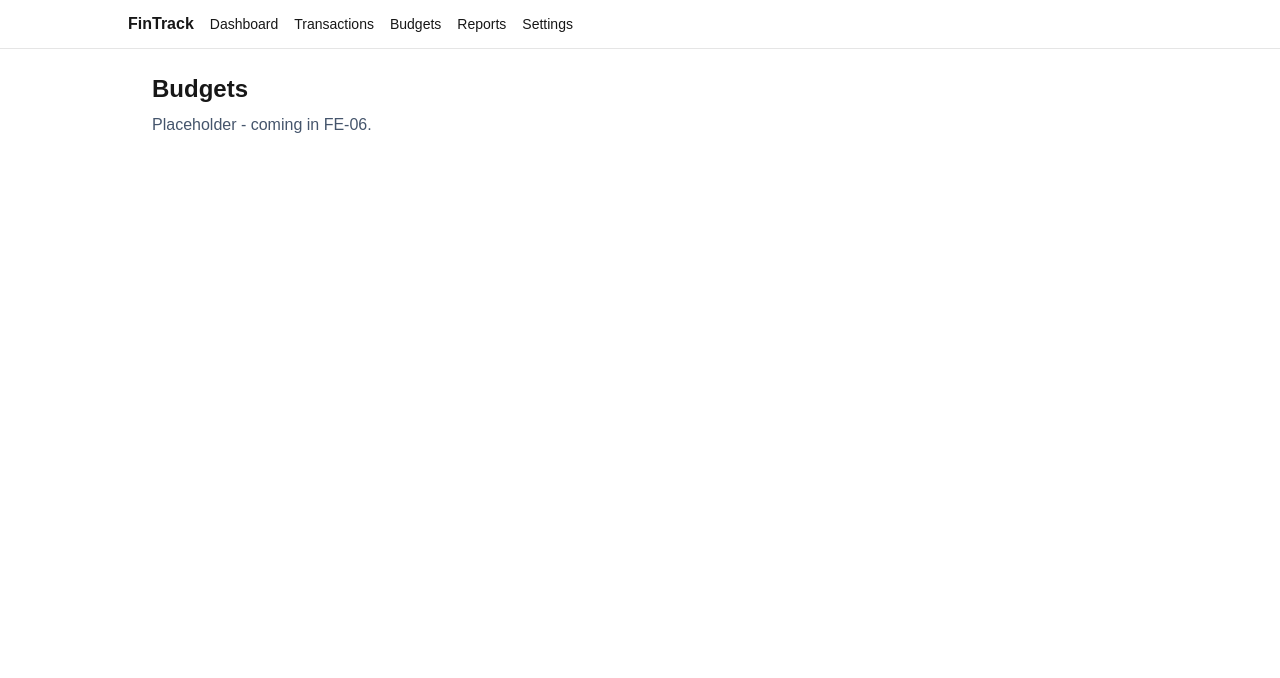
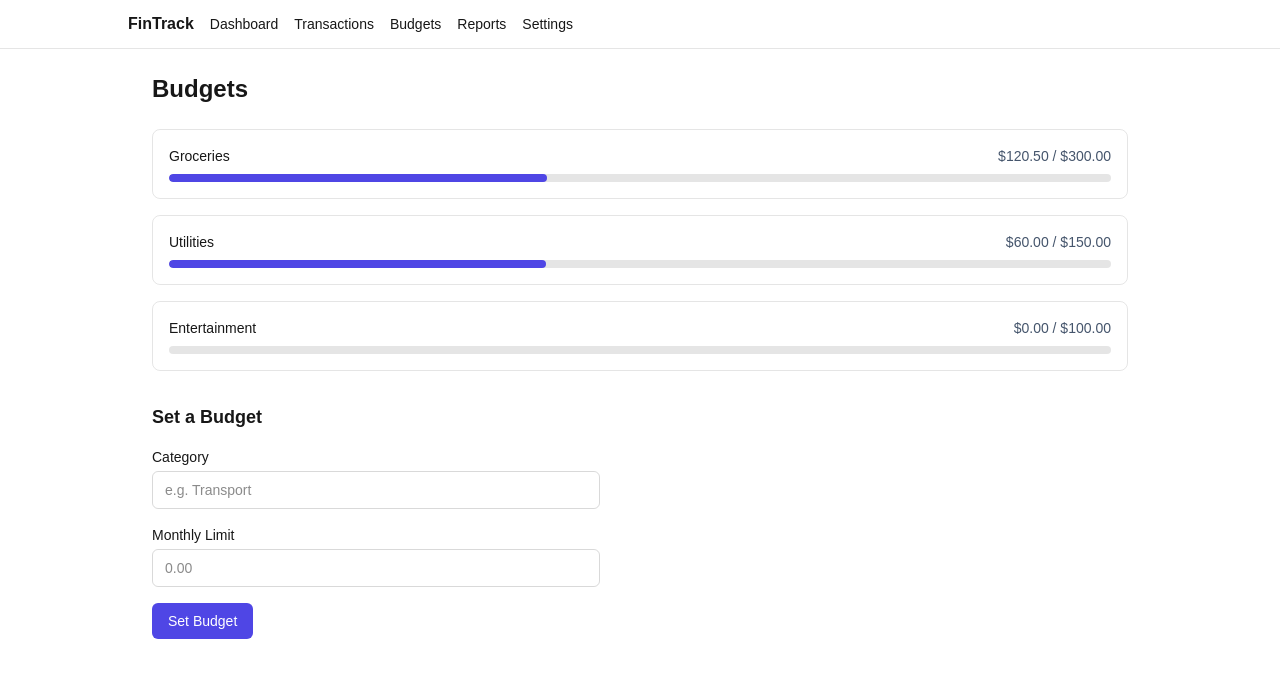
Before and after one commit to Umaimk/personalfinancetracker, a Next.js app: page /budgets in a window 1280 px wide. Shown: the top 678 px of the page. Built offline with nearby package versions, Linux system fonts and the light colour scheme.

Commit message:
Add Budgets page with progress tracking and add-budget form

```diff
--- a/app/budgets/page.tsx
+++ b/app/budgets/page.tsx
@@ -1,8 +1,141 @@
+"use client";
+
+import { useEffect, useState } from "react";
+import { getBudgets, setBudget, getSpentByCategory } from "@/lib/budgets";
+import { Budget } from "@/lib/types";
+
 export default function BudgetsPage() {
+  const [budgets, setBudgets] = useState<Budget[]>([]);
+  const [loaded, setLoaded] = useState(false);
+  const [newCategory, setNewCategory] = useState("");
+  const [newLimit, setNewLimit] = useState("");
+  const [error, setError] = useState<string | null>(null);
+
+  useEffect(() => {
+    setBudgets(getBudgets());
+    setLoaded(true);
+  }, []);
+
+  function handleAdd(e: React.FormEvent) {
+    e.preventDefault();
+    setError(null);
+
+    if (!newCategory.trim()) {
+      setError("Category is required.");
+      return;
+    }
+    const parsedLimit = parseFloat(newLimit);
+    if (isNaN(parsedLimit) || parsedLimit <= 0) {
+      setError("Enter a valid limit greater than 0.");
+      return;
+    }
+
+    setBudget(newCategory.trim(), parsedLimit);
+    setBudgets(getBudgets());
+    setNewCategory("");
+    setNewLimit("");
+  }
+
+  if (!loaded) {
+    return (
+      <div>
+        <h1 className="text-2xl font-bold">Budgets</h1>
+        <p className="mt-2 text-slate-600">Loading...</p>
+      </div>
+    );
+  }
+
   return (
     <div>
       <h1 className="text-2xl font-bold">Budgets</h1>
-      <p className="mt-2 text-slate-600">Placeholder - coming in FE-06.</p>
+
+      {budgets.length === 0 ? (
+        <p className="mt-6 text-slate-600">No budgets set yet.</p>
+      ) : (
+        <ul className="mt-6 space-y-4">
+          {budgets.map((b) => {
+            const spent = getSpentByCategory(b.category);
+            const pct = Math.min((spent / b.limit) * 100, 100);
+            const overBudget = spent > b.limit;
+
+            return (
+              <li key={b.category} className="rounded-lg border border-black/10 p-4">
+                <div className="flex justify-between text-sm">
+                  <span className="font-medium">{b.category}</span>
+                  <span className={overBudget ? "text-expense" : "text-slate-600"}>
+                    ${spent.toFixed(2)} / ${b.limit.toFixed(2)}
+                  </span>
+                </div>
+                <div
+                  className="mt-2 h-2 w-full overflow-hidden rounded-full bg-black/10"
+                  role="progressbar"
+                  aria-valuenow={Math.round(pct)}
+                  aria-valuemin={0}
+                  aria-valuemax={100}
+                  aria-label={`${b.category} budget usage`}
+                >
+                  <div
+                    className={`h-full rounded-full ${overBudget ? "bg-expense" : "bg-brand"}`}
+                    style={{ width: `${pct}%` }}
+                  />
+                </div>
+                {overBudget && (
+                  <p className="mt-1 text-xs text-expense">
+                    Over budget by ${(spent - b.limit).toFixed(2)}
+                  </p>
+                )}
+              </li>
+            );
+          })}
+        </ul>
+      )}
+
+      <form onSubmit={handleAdd} className="mt-8 max-w-md space-y-4">
+        <h2 className="text-lg font-semibold">Set a Budget</h2>
+
+        {error && (
+          <p role="alert" className="rounded-md bg-red-50 px-3 py-2 text-sm text-expense">
+            {error}
+          </p>
+        )}
+
+        <div>
+          <label htmlFor="category" className="block text-sm font-medium">
+            Category
+          </label>
+          <input
+            id="category"
+            type="text"
+            value={newCategory}
+            onChange={(e) => setNewCategory(e.target.value)}
+            className="mt-1 w-full rounded-md border border-black/15 px-3 py-2 text-sm"
+            placeholder="e.g. Transport"
+          />
+        </div>
+
+        <div>
+          <label htmlFor="limit" className="block text-sm font-medium">
+            Monthly Limit
+          </label>
+          <input
+            id="limit"
+            type="number"
+            step="0.01"
+            min="0"
+            value={newLimit}
+            onChange={(e) => setNewLimit(e.target.value)}
+            className="mt-1 w-full rounded-md border border-black/15 px-3 py-2 text-sm"
+            placeholder="0.00"
+          />
+        </div>
+
+        <button
+          type="submit"
+          className="rounded-md bg-brand px-4 py-2 text-sm font-medium text-white hover:opacity-90"
+        >
+          Set Budget
+        </button>
+      </form>
     </div>
   );
 }
--- /dev/null
+++ b/lib/budgets.ts
@@ -0,0 +1,46 @@
+import { Budget } from "./types";
+import { getTransactions } from "./transactions";
+
+const STORAGE_KEY = "fintrack:budgets";
+
+const seedBudgets: Budget[] = [
+  { category: "Groceries", limit: 300 },
+  { category: "Utilities", limit: 150 },
+  { category: "Entertainment", limit: 100 },
+];
+
+function isBrowser() {
+  return typeof window !== "undefined";
+}
+
+export function getBudgets(): Budget[] {
+  if (!isBrowser()) return [];
+  const raw = localStorage.getItem(STORAGE_KEY);
+  if (!raw) {
+    localStorage.setItem(STORAGE_KEY, JSON.stringify(seedBudgets));
+    return seedBudgets;
+  }
+  try {
+    return JSON.parse(raw) as Budget[];
+  } catch {
+    return [];
+  }
+}
+
+export function setBudget(category: string, limit: number): void {
+  const budgets = getBudgets();
+  const existing = budgets.find((b) => b.category === category);
+  let updated: Budget[];
+  if (existing) {
+    updated = budgets.map((b) => (b.category === category ? { ...b, limit } : b));
+  } else {
+    updated = [...budgets, { category, limit }];
+  }
+  localStorage.setItem(STORAGE_KEY, JSON.stringify(updated));
+}
+
+export function getSpentByCategory(category: string): number {
+  return getTransactions()
+    .filter((t) => t.type === "expense" && t.category === category)
+    .reduce((sum, t) => sum + t.amount, 0);
+}
--- a/lib/types.ts
+++ b/lib/types.ts
@@ -8,3 +8,7 @@ export interface Transaction {
   category: string;
   date: string; // ISO date string, e.g. "2026-08-29"
 }
+export interface Budget {
+  category: string;
+  limit: number;
+}
```
